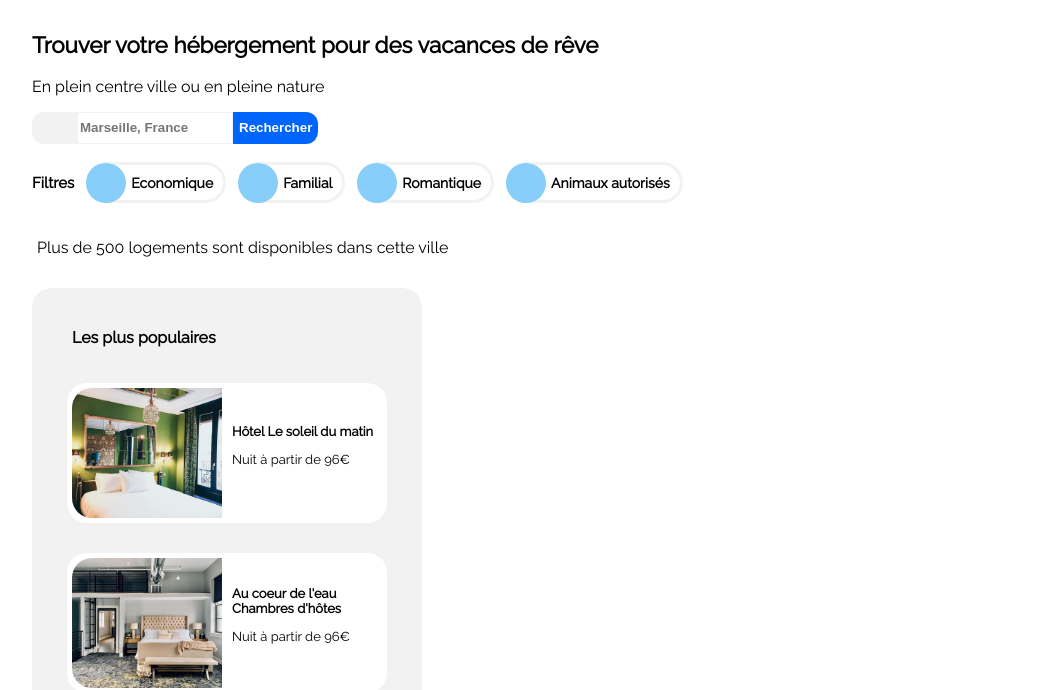
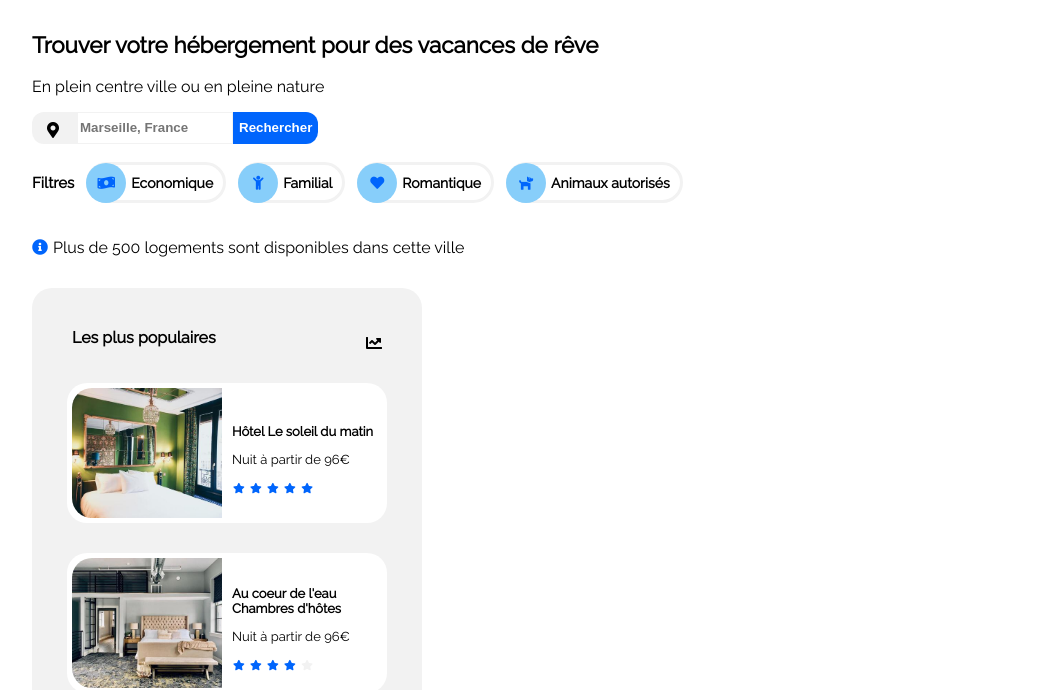
Before and after one commit to abdoulghafar/projet2, a plain HTML site: page index.html in a window 1280 px wide. Shown: the part 116-806 px from the top of the page, without its empty margins (26-1084 px from the left). Drawn offline with Linux system fonts and the light colour scheme; the site is published under a folder, as on GitHub Pages, so addresses that start at the root find nothing.

Commit message:
add fontawesome correct directory

```diff
--- a/index.html
+++ b/index.html
@@ -6,7 +6,7 @@
   <title>Reservia</title>
   <link rel="preconnect" href="https://fonts.gstatic.com">
   <link href="https://fonts.googleapis.com/css2?family=Raleway:wght@100;200;300;400&display=swap" rel="stylesheet">
-  <link href="/fontawesome/css/all.css" rel="stylesheet">
+  <link href="./fontawesome/css/all.css" rel="stylesheet">
   <link rel="stylesheet" href="style.css">
 </head>
 <body>
```
